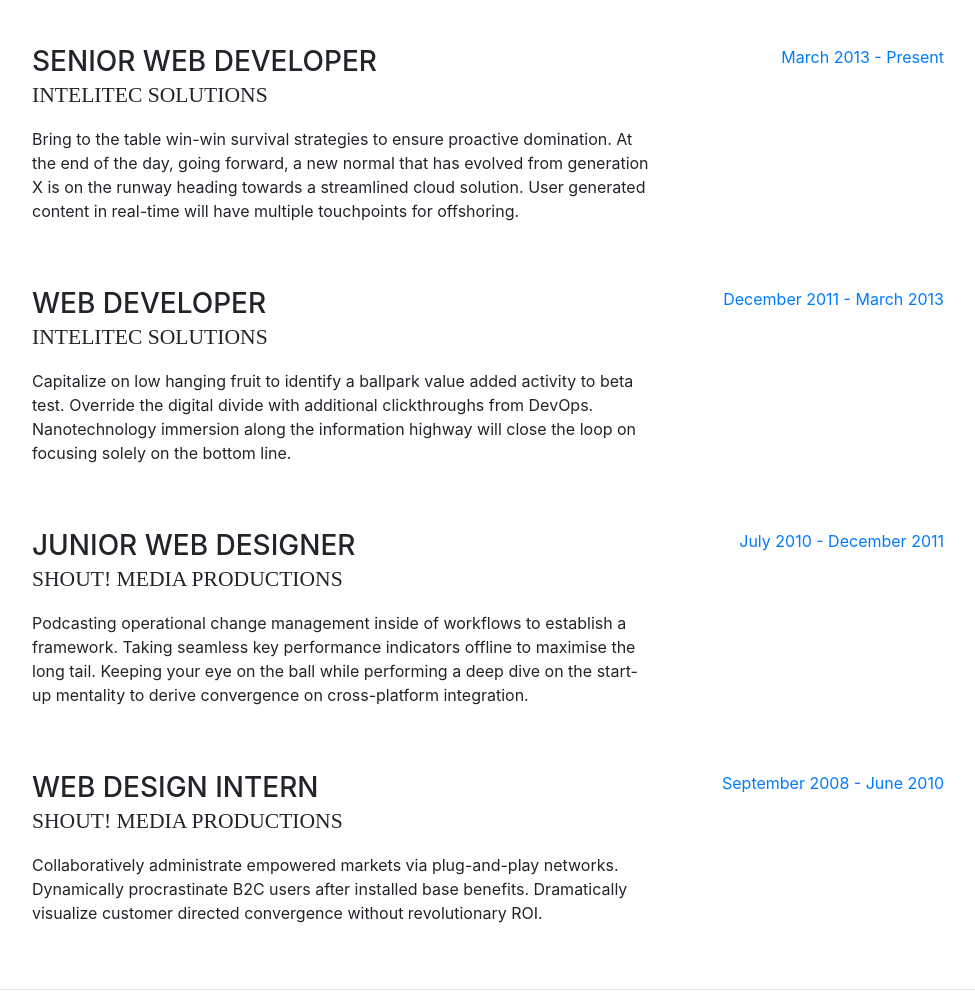
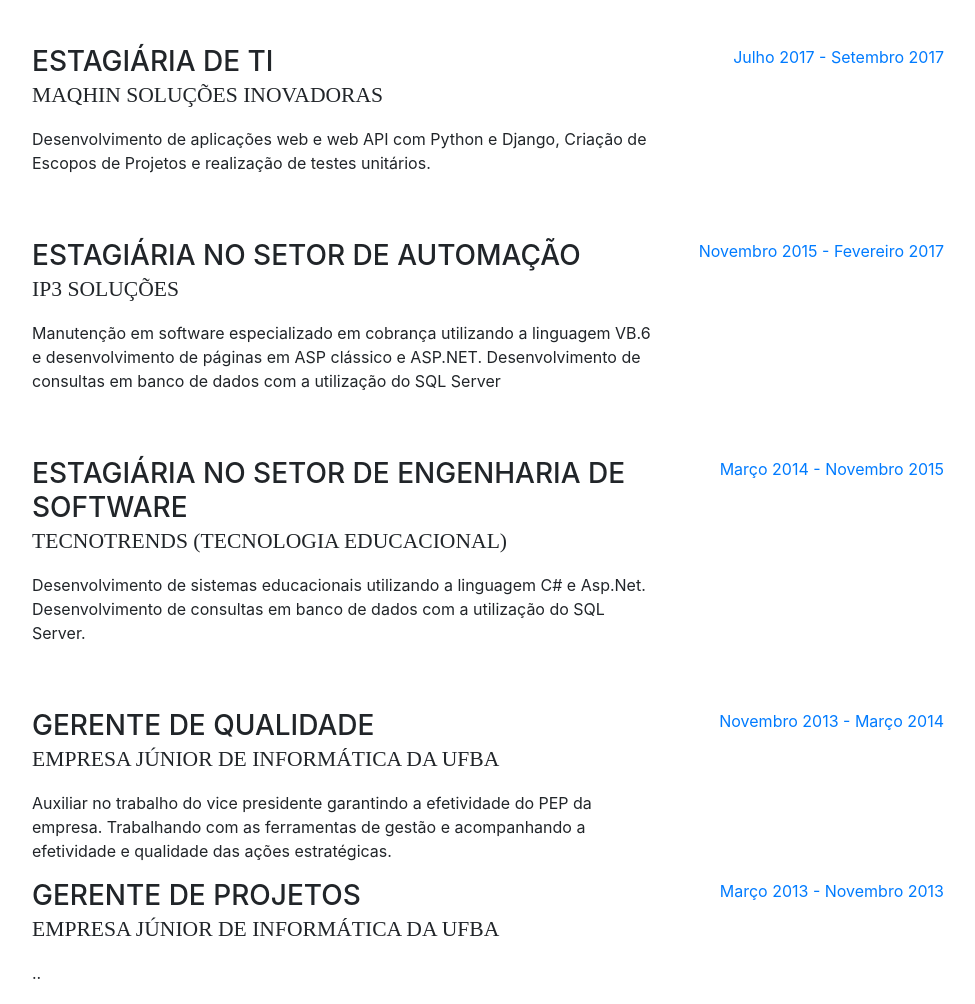
Before and after one commit to marianabarreiros/curriculum-mariana, a website with bundled scripts: page index.html in a window 1280 px wide. Shown: the part 889-1893 px from the top of the page, without its empty margins (288-1263 px from the left). Built offline with nearby package versions, Linux system fonts and the light colour scheme; a web font is replaced by a local one.

Commit message:
Inclusão das experiências

```diff
--- a/index.html
+++ b/index.html
@@ -116,45 +116,56 @@
 
           <div class="resume-item d-flex flex-column flex-md-row mb-5">
             <div class="resume-content mr-auto">
-              <h3 class="mb-0">Senior Web Developer</h3>
-              <div class="subheading mb-3">Intelitec Solutions</div>
-              <p>Bring to the table win-win survival strategies to ensure proactive domination. At the end of the day, going forward, a new normal that has evolved from generation X is on the runway heading towards a streamlined cloud solution. User generated content in real-time will have multiple touchpoints for offshoring.</p>
+              <h3 class="mb-0">Estagiária de TI</h3>
+              <div class="subheading mb-3">Maqhin Soluções Inovadoras</div>
+              <p>Desenvolvimento de aplicações web e web API com Python e Django, Criação de Escopos de Projetos e realização de testes unitários.</p>
             </div>
             <div class="resume-date text-md-right">
-              <span class="text-primary">March 2013 - Present</span>
+              <span class="text-primary">Julho 2017 - Setembro 2017</span>
             </div>
           </div>
 
           <div class="resume-item d-flex flex-column flex-md-row mb-5">
             <div class="resume-content mr-auto">
-              <h3 class="mb-0">Web Developer</h3>
-              <div class="subheading mb-3">Intelitec Solutions</div>
-              <p>Capitalize on low hanging fruit to identify a ballpark value added activity to beta test. Override the digital divide with additional clickthroughs from DevOps. Nanotechnology immersion along the information highway will close the loop on focusing solely on the bottom line.</p>
+              <h3 class="mb-0">Estagiária no Setor de Automação</h3>
+              <div class="subheading mb-3">Ip3 Soluções</div>
+              <p>Manutenção em software especializado em cobrança utilizando a linguagem VB.6 e desenvolvimento de páginas em ASP clássico e ASP.NET. Desenvolvimento de consultas em banco de dados com a utilização do SQL Server</p>
             </div>
             <div class="resume-date text-md-right">
-              <span class="text-primary">December 2011 - March 2013</span>
+              <span class="text-primary">Novembro 2015 - Fevereiro 2017</span>
             </div>
           </div>
 
           <div class="resume-item d-flex flex-column flex-md-row mb-5">
             <div class="resume-content mr-auto">
-              <h3 class="mb-0">Junior Web Designer</h3>
-              <div class="subheading mb-3">Shout! Media Productions</div>
-              <p>Podcasting operational change management inside of workflows to establish a framework. Taking seamless key performance indicators offline to maximise the long tail. Keeping your eye on the ball while performing a deep dive on the start-up mentality to derive convergence on cross-platform integration.</p>
+              <h3 class="mb-0">Estagiária no Setor de Engenharia de Software</h3>
+              <div class="subheading mb-3">Tecnotrends (Tecnologia Educacional)</div>
+              <p>Desenvolvimento de sistemas educacionais utilizando a linguagem C# e Asp.Net. Desenvolvimento de consultas em banco de dados com a utilização do SQL Server.</p>
             </div>
             <div class="resume-date text-md-right">
-              <span class="text-primary">July 2010 - December 2011</span>
+              <span class="text-primary">Março 2014 - Novembro 2015</span>
             </div>
           </div>
 
           <div class="resume-item d-flex flex-column flex-md-row">
             <div class="resume-content mr-auto">
-              <h3 class="mb-0">Web Design Intern</h3>
-              <div class="subheading mb-3">Shout! Media Productions</div>
-              <p>Collaboratively administrate empowered markets via plug-and-play networks. Dynamically procrastinate B2C users after installed base benefits. Dramatically visualize customer directed convergence without revolutionary ROI.</p>
+              <h3 class="mb-0">Gerente de Qualidade</h3>
+              <div class="subheading mb-3">Empresa Júnior de Informática da UFBA</div>
+              <p>Auxiliar no trabalho do vice presidente garantindo a efetividade do PEP da empresa. Trabalhando com as ferramentas de gestão e acompanhando a efetividade e qualidade das ações estratégicas.</p>
             </div>
             <div class="resume-date text-md-right">
-              <span class="text-primary">September 2008 - June 2010</span>
+              <span class="text-primary">Novembro 2013 - Março 2014</span>
+            </div>
+          </div>
+
+          <div class="resume-item d-flex flex-column flex-md-row">
+            <div class="resume-content mr-auto">
+              <h3 class="mb-0">Gerente de Projetos</h3>
+              <div class="subheading mb-3">Empresa Júnior de Informática da UFBA</div>
+              <p>..</p>
+            </div>
+            <div class="resume-date text-md-right">
+              <span class="text-primary">Março 2013 - Novembro 2013</span>
             </div>
           </div>
 
@@ -230,7 +241,7 @@
             </li>
           </ul>
 
-          <div class="subheading mb-3">Workflow</div>
+          <!-- <div class="subheading mb-3">Workflow</div>
           <ul class="fa-ul mb-0">
             <li>
               <i class="fa-li fa fa-check"></i>
@@ -244,7 +255,7 @@
             <li>
               <i class="fa-li fa fa-check"></i>
               Agile Development &amp; Scrum</li>
-          </ul>
+          </ul> -->
         </div>
       </section>
 
```
